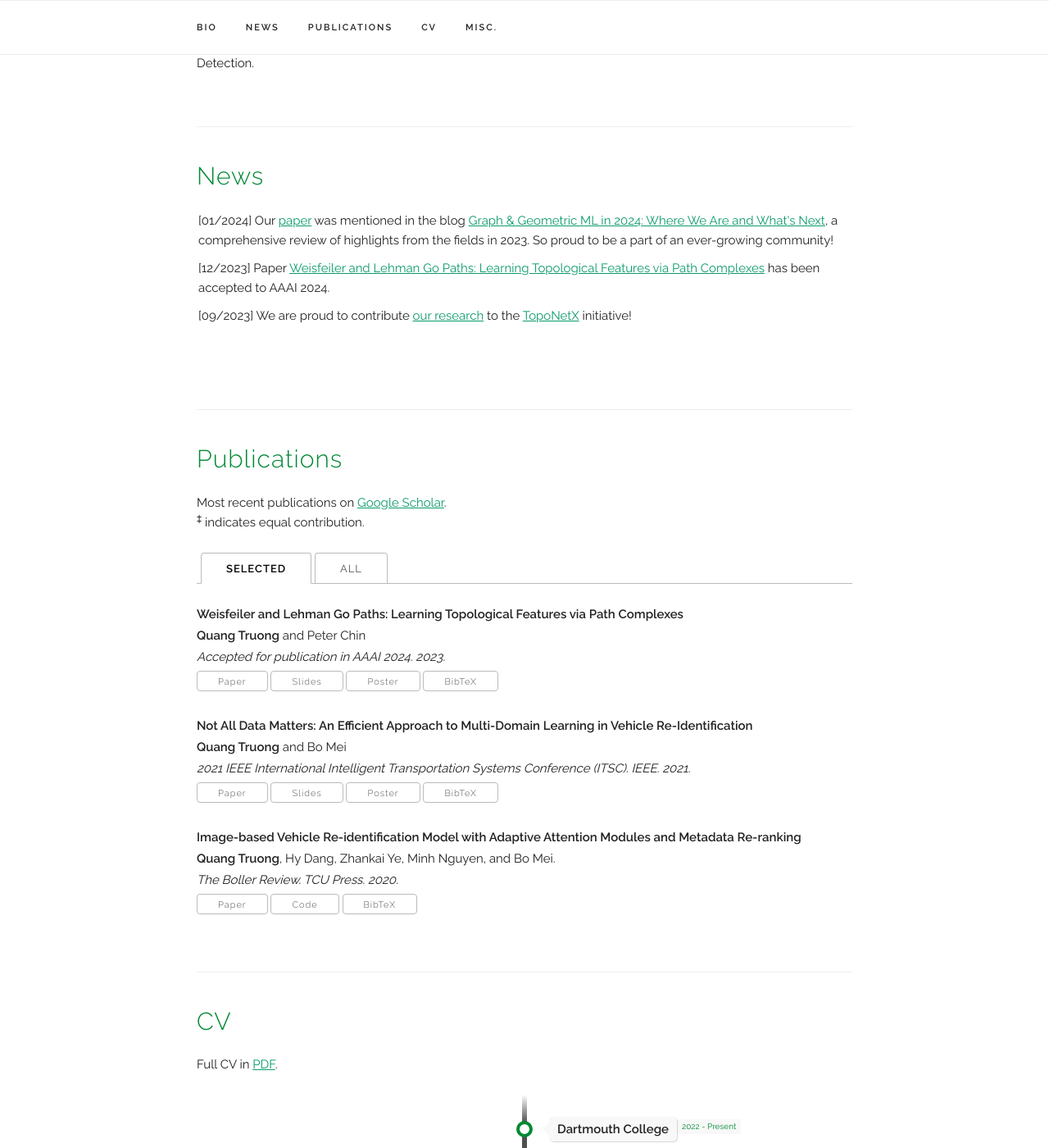
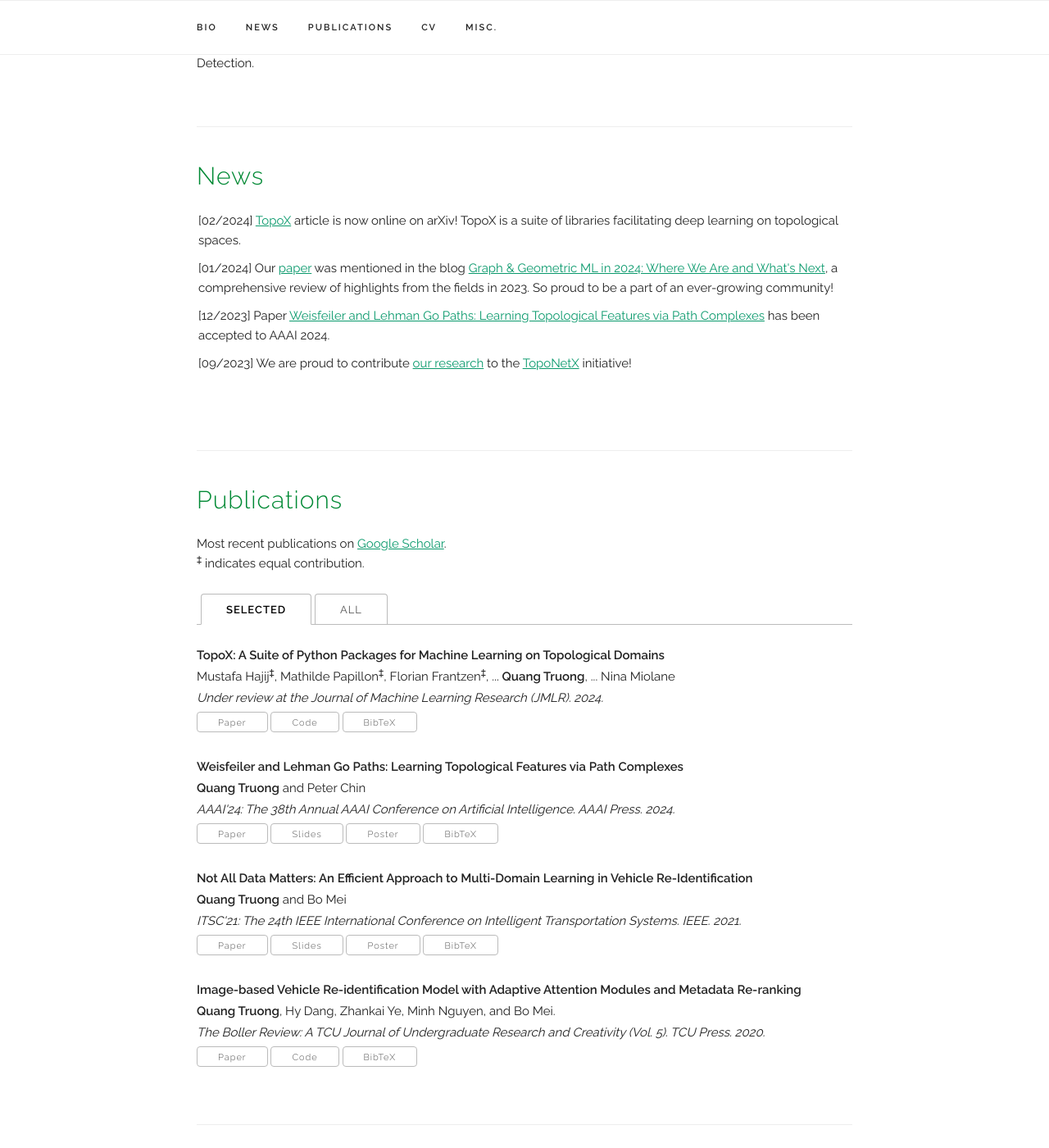
Before and after one commit to quang-truong/quang-truong.github.io, a Jekyll site: the page built from index.html, in a window 1280 px wide and 1400 px high, scrolled down 542 px. Shown: the whole window at 82% size. Built offline with Jekyll 4.4.1, drawn with Linux system fonts in a browser that asks for light colours; some web fonts are replaced.

Commit message:
update jmlr paper

```diff
--- a/_data/publications.yaml
+++ b/_data/publications.yaml
@@ -1,8 +1,32 @@
 papers:
   # Possible options: paper_url, slides, poster, video, code, data
+  - title: "TopoX: A Suite of Python Packages for Machine Learning on Topological Domains"
+    authors: "Mustafa Hajij<sup>‡</sup>, Mathilde Papillon<sup>‡</sup>, Florian Frantzen<sup>‡</sup>, ... <b>Quang Truong</b>, ... Nina Miolane"
+    venue: "Under review at the Journal of Machine Learning Research (JMLR). 2024."
+    paper_url: "https://arxiv.org/pdf/2402.02441.pdf"
+    code: "https://github.com/pyt-team"
+    selected: y
+    id: TopoX2024
+    bib: |
+      @misc{hajij2024topox,
+        title={TopoX: A Suite of Python Packages for Machine Learning on Topological Domains},
+        author={Mustafa Hajij and Mathilde Papillon and Florian Frantzen and Jens Agerberg and
+        Ibrahem AlJabea and Ruben Ballester and Claudio Battiloro and Guillermo Bernárdez and
+        Tolga Birdal and Aiden Brent and Peter Chin and Sergio Escalera and Odin Hoff Gardaa and
+        Gurusankar Gopalakrishnan and Devendra Govil and Josef Hoppe and Maneel Reddy Karri and
+        Jude Khouja and Manuel Lecha and Neal Livesay and Jan Meißner and Soham Mukherjee and
+        Alexander Nikitin and Theodore Papamarkou and Jaro Pr'{i}lepok and Karthikeyan Natesan Ramamurthy and
+        Paul Rosen and Aldo Guzm'{a}n-S'{a}enz and Alessandro Salatiello and Shreyas N. Samaga and
+        Michael T. Schaub and Luca Scofano and Indro Spinelli and Lev Telyatnikov and Quang Truong and
+        Robin Walters and Maosheng Yang and Olga Zaghen and Ghada Zamzmi and Ali Zia and Nina Miolane},
+        year={2024},
+        eprint={2402.02441},
+        archivePrefix={arXiv},
+        primaryClass={cs.LG}
+      }
   - title: "Weisfeiler and Lehman Go Paths: Learning Topological Features via Path Complexes"
     authors: "<b>Quang Truong</b> and Peter Chin"
-    venue: "Accepted for publication in AAAI 2024. 2023."
+    venue: "AAAI'24: The 38th Annual AAAI Conference on Artificial Intelligence. AAAI Press. 2024."
     paper_url: "https://arxiv.org/pdf/2308.06838.pdf"
     poster: "/assets/publications/2023_weisfeiler_lehman/poster.pdf"
     slides: "/assets/publications/2023_weisfeiler_lehman/slides.pdf"
@@ -20,7 +44,7 @@ papers:
 
   - title: "Not All Data Matters: An Efficient Approach to Multi-Domain Learning in Vehicle Re-Identification"
     authors: "<b>Quang Truong</b> and Bo Mei"
-    venue: "2021 IEEE International Intelligent Transportation Systems Conference (ITSC). IEEE. 2021."
+    venue: "ITSC'21: The 24th IEEE International Conference on Intelligent Transportation Systems. IEEE. 2021."
     paper_url: "https://ieeexplore.ieee.org/document/9564945"
     poster: "/assets/publications/2021_not_all_data_matters/poster.pdf"
     slides: "/assets/publications/2021_not_all_data_matters/slides.pdf"
@@ -40,7 +64,7 @@ papers:
 
   - title: "Image-based Vehicle Re-identification Model with Adaptive Attention Modules and Metadata Re-ranking"
     authors: "<b>Quang Truong</b>, Hy Dang, Zhankai Ye, Minh Nguyen, and Bo Mei."
-    venue: "The Boller Review. TCU Press. 2020."
+    venue: "The Boller Review: A TCU Journal of Undergraduate Research and Creativity (Vol. 5). TCU Press. 2020."
     paper_url: "https://bollerreview.tcu.edu/article/view/130"
     code: "https://github.com/quang-truong/AI-City-Challenge-2020"
     selected: y
@@ -59,7 +83,7 @@ papers:
   - title: "Housing Price Prediction via Improved Machine Learning Techniques"
     authors: "<b>Quang Truong</b>, Minh Nguyen, Hy Dang, and Bo Mei."
     paper_url: "https://doi.org/10.1016/j.procs.2020.06.111"
-    venue: "2019 International Conference on Identification, Information and Knowledge on the Internet of Things (IIKI). Elsevier. 2020."
+    venue: "IIKI'19: The 8th International Conference on Identification, Information and Knowledge in the Internet of Things. Elsevier. 2020."
     selected: n
     id: HousingPrice2020
     bib: |
--- a/index.html
+++ b/index.html
@@ -86,7 +86,10 @@ title: Home
 <div class="docs-section" id="news">
   <h4>News</h4>
   <!-- <p> Scroll for older news </p> -->
-  <UL style="list-style-type: none; padding: 2px; overflow-y: scroll; height:175px;">
+  <UL style="list-style-type: none; padding: 2px; overflow-y: scroll; height:225px;">
+    <li> [02/2024]
+      <a href="#selected-TopoX2024" onclick="switchToSelectedTab()">TopoX</a> article is now online on arXiv! TopoX is a suite of libraries facilitating deep learning on topological spaces.
+    </li>
     <li> [01/2024]
       Our <a href="#selected-WLPath2023" onclick="switchToSelectedTab()">paper</a> was mentioned in the
       blog <a href="https://towardsdatascience.com/graph-geometric-ml-in-2024-where-we-are-and-whats-next-part-i-theory-architectures-3af5d38376e1">Graph & Geometric ML in 2024: Where We Are and What's Next</a>,
```
